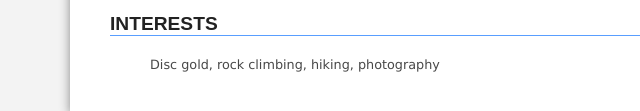
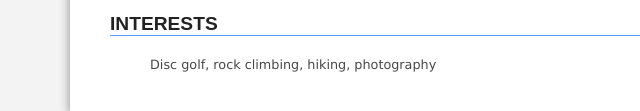
Before and after one commit to maltelenz/maltelenz.github.io, a plain HTML site: page index.html in a window 1280 px wide. Shown: the part 916-1027 px from the top of the page, 180-820 px from the left. Drawn offline with Linux system fonts and the light colour scheme.

Commit message:
Fix typo

```diff
--- a/index.html
+++ b/index.html
@@ -80,7 +80,7 @@
         </p>
         <h2>INTERESTS</h2>
         <p>
-            <span class="itemdescription">Disc gold, rock climbing, hiking, photography</span>
+            <span class="itemdescription">Disc golf, rock climbing, hiking, photography</span>
         </p>
 
     </div>
```
